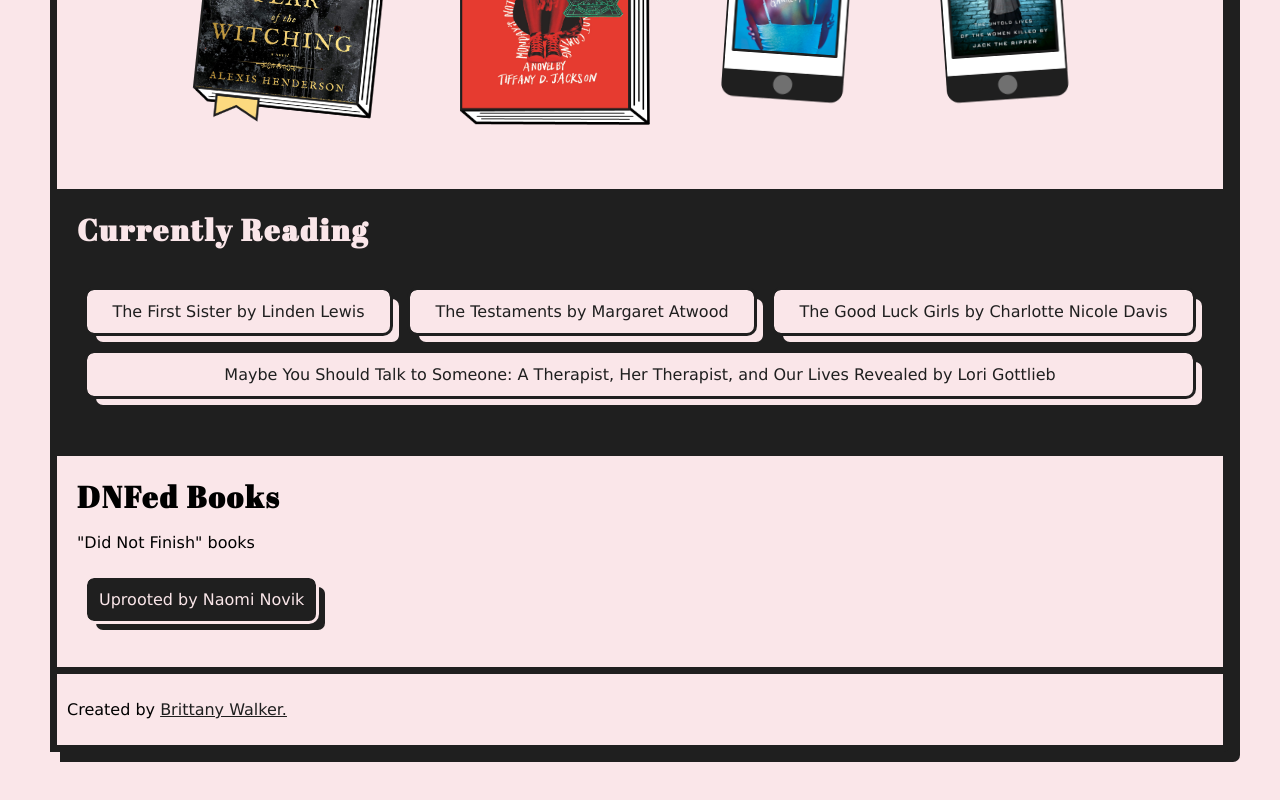
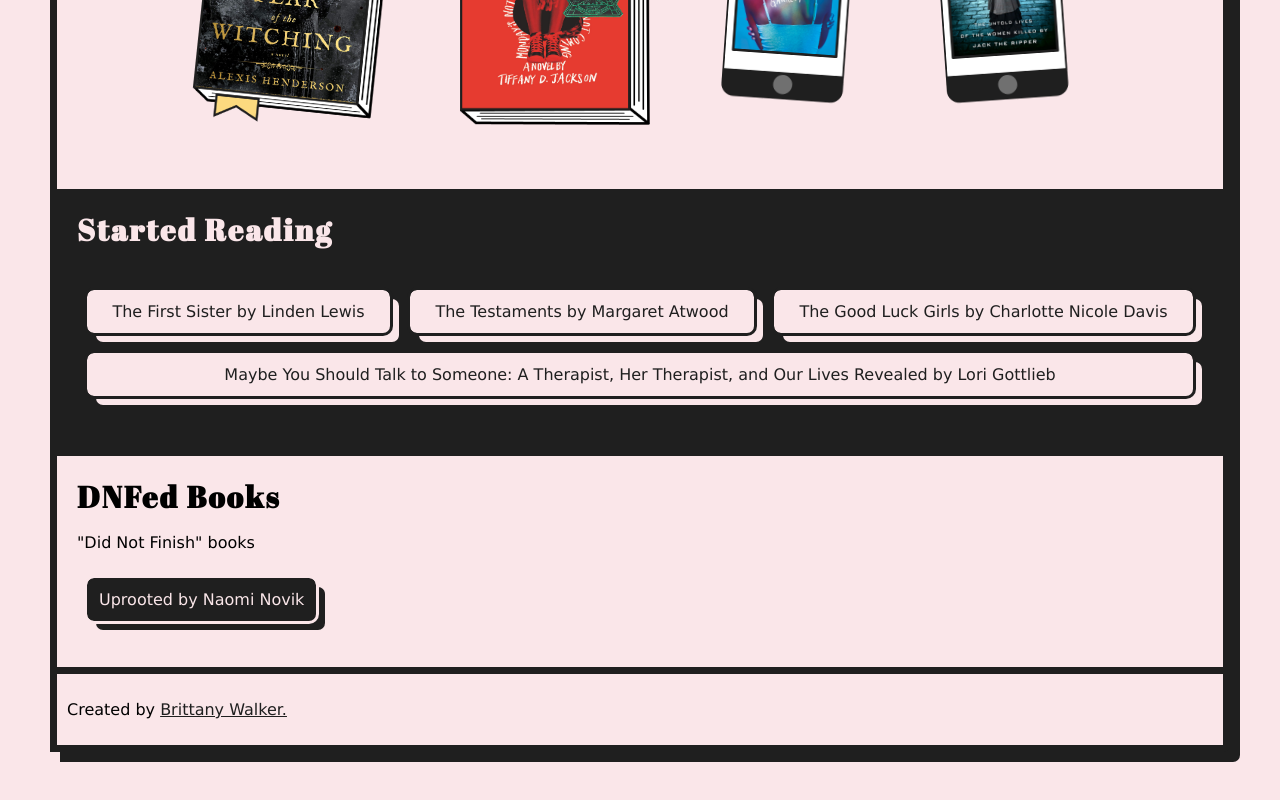
Before and after one commit to brittanyrw/thebookishlog, a Vue app: page / in a window 1280 px wide. Shown: the part 1187-1987 px from the top of the page. Built offline with nearby package versions, Linux system fonts and the light colour scheme.

Commit message:
Change started books heading

```diff
--- a/src/components/Books.vue
+++ b/src/components/Books.vue
@@ -18,7 +18,7 @@
       </ul>
     </div>
     <div class="current-book-list">
-      <h2>Currently Reading</h2>
+      <h2>Started Reading</h2>
       <ul>
         <li v-for="(book, index) in filter('started')" :key="index">
           <p>{{ book.title }} by {{ book.author[0]}}</p>
```
